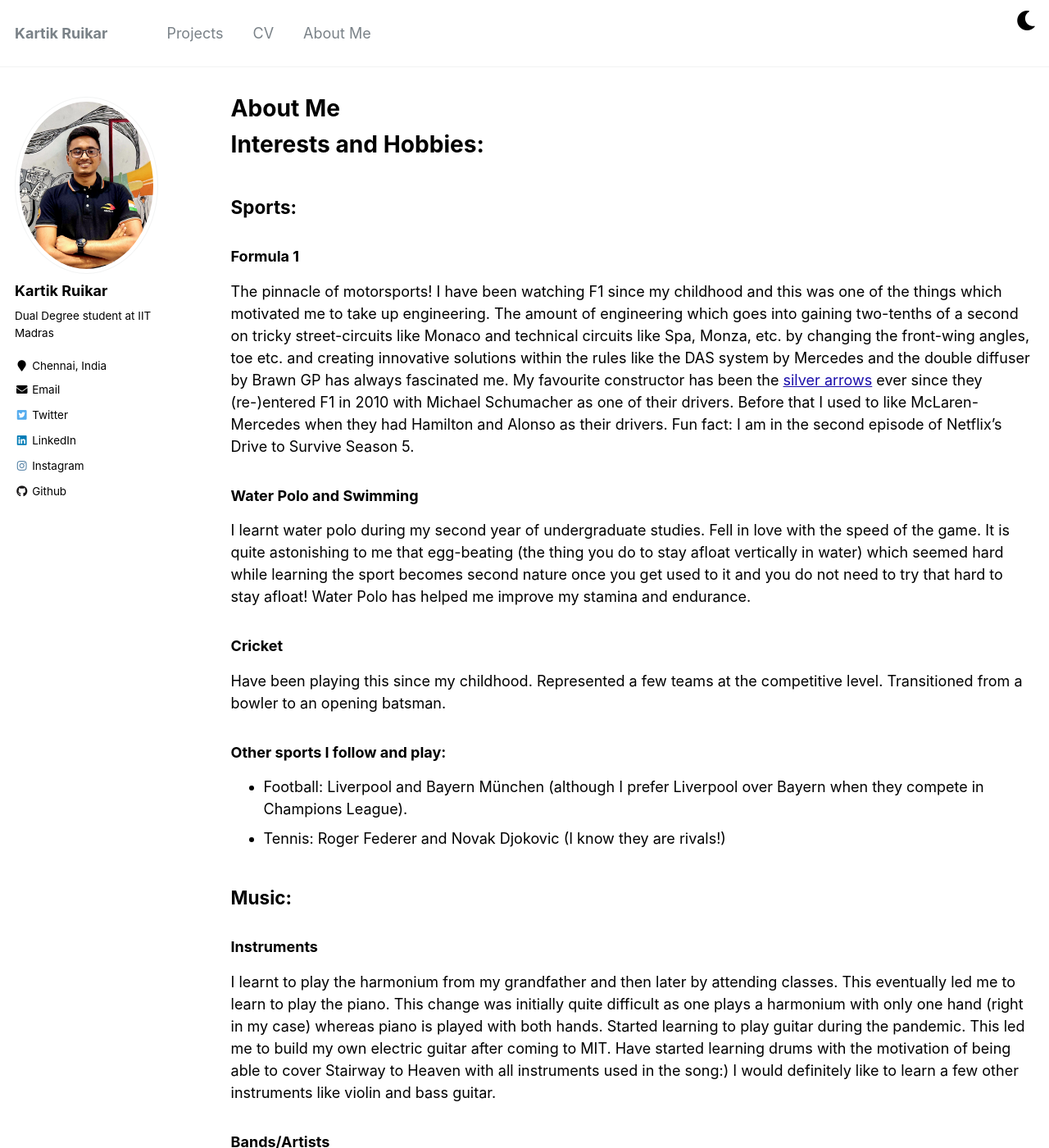
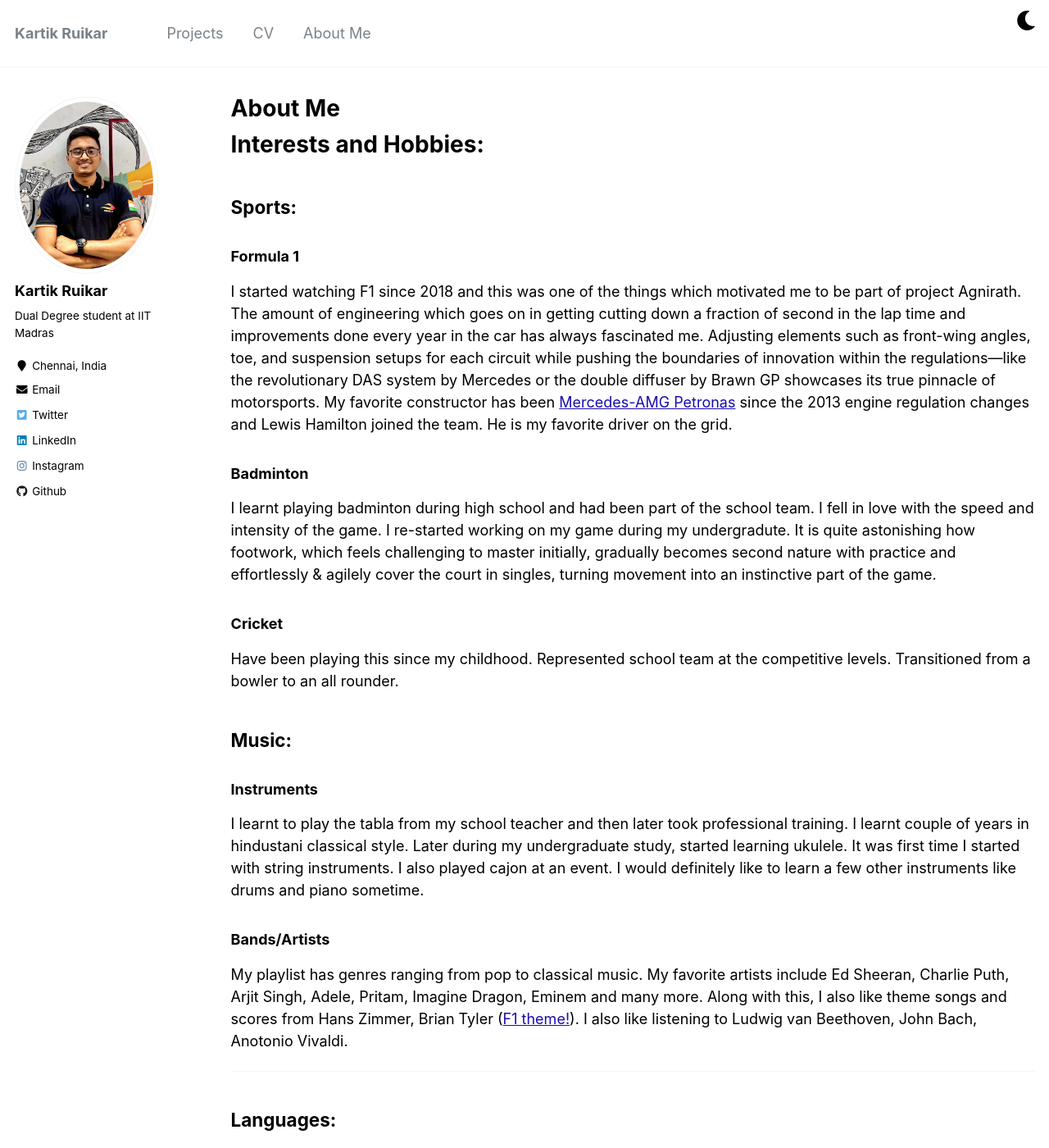
Before and after one commit to Kartik2605/Kartik2605.github.io, a Jekyll site: the page built from _pages/other.md, in a window 1280 px wide and 1400 px high. Shown: the whole window at 82% size. Built offline with Jekyll 4.4.1, drawn with Linux system fonts in a browser that asks for light colours; some of the changed text lies outside the part shown.

Commit message:
changes in other file

```diff
--- a/_pages/other.md
+++ b/_pages/other.md
@@ -10,25 +10,25 @@ redirect_from:
 # Interests and Hobbies:
 ## Sports: ##
 ### Formula 1
-The pinnacle of motorsports! I have been watching F1 since my childhood and this was one of the things which motivated me to take up engineering. The amount of engineering which goes into gaining two-tenths of a second on tricky street-circuits like Monaco and technical circuits like Spa, Monza, etc. by changing the front-wing angles, toe etc. and creating innovative solutions within the rules like the DAS system by Mercedes and the double diffuser by Brawn GP has always fascinated me. My favourite constructor has been the [silver arrows](https://www.mercedesamgf1.com/en/) ever since they (re-)entered F1 in 2010 with Michael Schumacher as one of their drivers. Before that I used to like McLaren-Mercedes when they had Hamilton and Alonso as their drivers. Fun fact: I am in the second episode of Netflix's Drive to Survive Season 5.
+I started watching F1 since 2018 and this was one of the things which motivated me to be part of project Agnirath. The amount of engineering which goes on in getting cutting down a fraction of second in the lap time and improvements done every year in the car has always fascinated me. Adjusting elements such as front-wing angles, toe, and suspension setups for each circuit while pushing the boundaries of innovation within the regulations—like the revolutionary DAS system by Mercedes or the double diffuser by Brawn GP showcases its true pinnacle of motorsports. My favorite constructor has been [Mercedes-AMG Petronas](https://www.mercedesamgf1.com/) since the 2013 engine regulation changes and Lewis Hamilton joined the team. He is my favorite driver on the grid.
 
-### Water Polo and Swimming
-I learnt water polo during my second year of undergraduate studies. Fell in love with the speed of the game. It is quite astonishing to me that egg-beating (the thing you do to stay afloat vertically in water) which seemed hard while learning the sport becomes second nature once you get used to it and you do not need to try that hard to stay afloat! Water Polo has helped me improve my stamina and endurance.
+### Badminton
+I learnt playing badminton during high school and had been part of the school team. I fell in love with the speed and intensity of the game. I re-started working on my game during my undergradute. It is quite astonishing how footwork, which feels challenging to master initially, gradually becomes second nature with practice and effortlessly & agilely cover the court in singles, turning movement into an instinctive part of the game.
 
 ### Cricket
-Have been playing this since my childhood. Represented a few teams at the competitive level. Transitioned from a bowler to an opening batsman.
+Have been playing this since my childhood. Represented school team at the competitive levels. Transitioned from a bowler to an all rounder.
 
-### Other sports I follow and play:
+<!-- ### Other sports I follow and play:
 * Football: Liverpool and Bayern M&uuml;nchen (although I prefer Liverpool over Bayern when they compete in Champions League).
-* Tennis: Roger Federer and Novak Djokovic (I know they are rivals!)
+* Tennis: Roger Federer and Novak Djokovic (I know they are rivals!) -->
 
 ## Music: ##
 ### Instruments
-I learnt to play the harmonium from my grandfather and then later by attending classes. This eventually led me to learn to play the piano. This change was initially quite difficult as one plays a harmonium with only one hand (right in my case) whereas piano is played with both hands. Started learning to play guitar during the pandemic. This led me to build my own electric guitar after coming to MIT. Have started learning drums with the motivation of being able to cover Stairway to Heaven with all instruments used in the song:) I would definitely like to learn a few other instruments like violin and bass guitar.
+I learnt to play the tabla from my school teacher and then later took professional training. I learnt couple of years in hindustani classical style. Later during my undergraduate study, started learning ukulele. It was first time I started with string instruments. I also played cajon at an event. I would definitely like to learn a few other instruments like drums and piano sometime.
 
 ### Bands/Artists
-My playlist has genres ranging from rap to classical music. My favorite artists include Pink Floyd, Led Zeppelin, The Beatles, Guns N' Roses, Iron Maiden, Queen, Eminem and many more.
-Along with this, I also like theme songs and scores from Hans Zimmer, Ramin Djawadi , Brian Tyler ([F1 theme!](https://www.youtube.com/watch?v=8AYy-BcjRXg)), Ludwig G&ouml;ransson, Alan Silvestri and John Williams. I also like listening to Ludovico Einaudi, Wolfgang Mozart, Ludwig van Beethoven, John Bach, Anotonio Vivaldi.
+My playlist has genres ranging from pop to classical music. My favorite artists include Ed Sheeran, Charlie Puth, Arjit Singh, Adele, Pritam, Imagine Dragon, Eminem and many more.
+Along with this, I also like theme songs and scores from Hans Zimmer, Brian Tyler ([F1 theme!](https://www.youtube.com/watch?v=8AYy-BcjRXg)). I also like listening to Ludwig van Beethoven, John Bach, Anotonio Vivaldi.
 
 <!-- ### Concerts:
 Listening to live music has definitely moved up the things I like to do ever since I started playing multiple instruments. Appreciating the musicians skills
@@ -38,29 +38,22 @@ List of concer -->
 
 
 ## Languages: ##
-I can speak 6 languages (and understand 7):
+I can speak 4 languages (and understand 5):
 * English
 * German
-* Konkani
 * Marathi
 * Hindi
-* Kannada
 * French
 
-I would like to learn more languages like Sanskrit, Italian and Spanish along with improving upon Kannada and French and German.
+I would like to learn more languages like Mandarin, French and Spanish along with improving upon German.
 
 
 ****************************************
 ## Sketching: ##
-I generally like drawing fictional characters.
-A few of my [sketches](https://drive.google.com/drive/folders/1NsuQx0Xl9pQ5V_EsmRd8-qbaLd2zO-Gk?usp=sharing). Most of the sketches linked are from when I was a kid and the pandemic break. Sketching has helped me a lot in appreciating the finer details in many of the art pieces as well as music.
-<!-- A few of my [sketches](https://drive.google.com/drive/folders/10i5ru6oahtPOYvSR3Yadbabe0xIXm_x9?usp=sharing). -->
+I generally like drawing naturescape and natural environment. Most of the paintings linked are from the pandemic break. It has helped me a lot in appreciating the finer details in many of the art pieces as well as music.
 
-****************************************
-## Photography: ##
-I took this fun astronomy class (12.409) at MIT where I was introduced to astrophotography and different processing techniques. Although, I was interested in astronomy since my undergrad, I never got a chance to formally learn the techniques required for astrophotography till I took this class. You can find my astrophotography photos here. It is quite astonishing how much one could do with a simple telescope and camera (in manual mode) and dark skies!
 
 ****************************************
 ## Contact Me ##
 ****************************************
-I would be glad to have discussions on any of the above topics related to sports, music, sketching and languages.
+I would be glad to have discussions on any of the above topics related to sports, music, painting  languages.
```
Also changed, not shown: _pages/cv.md (+1 -1 lines).
